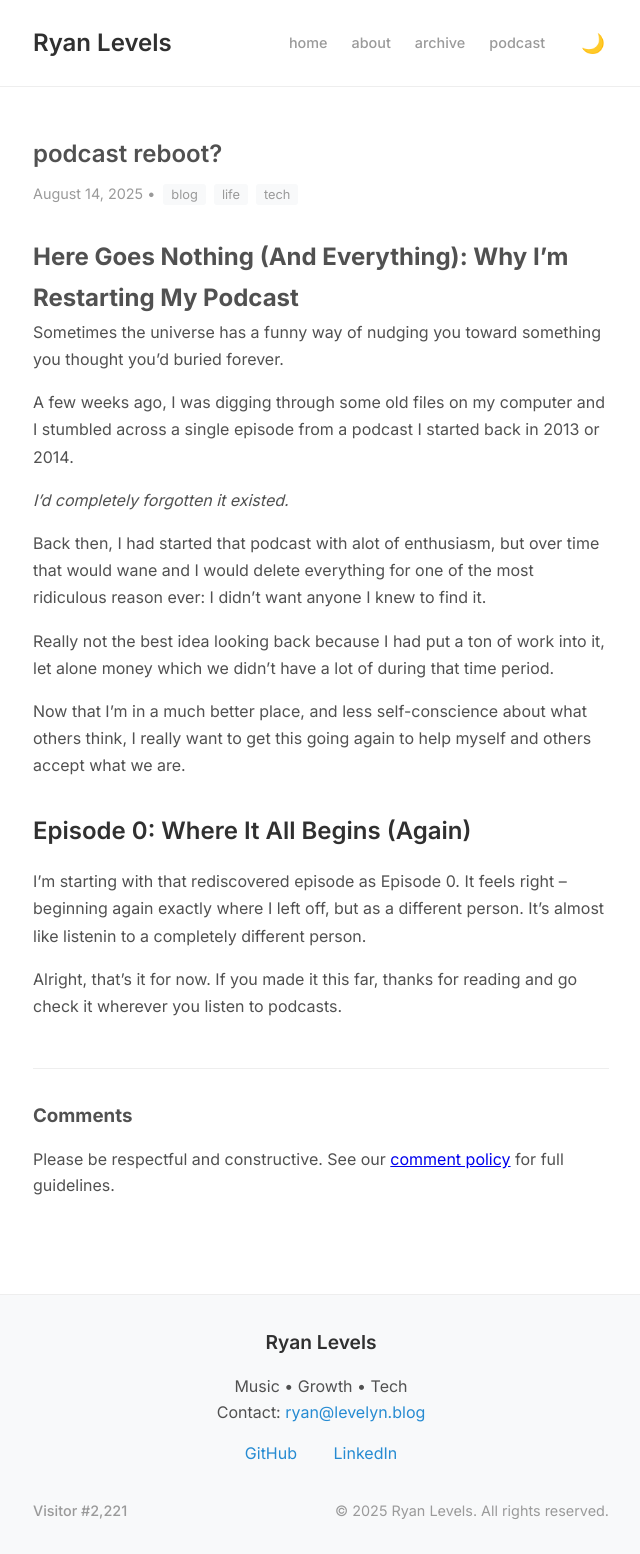
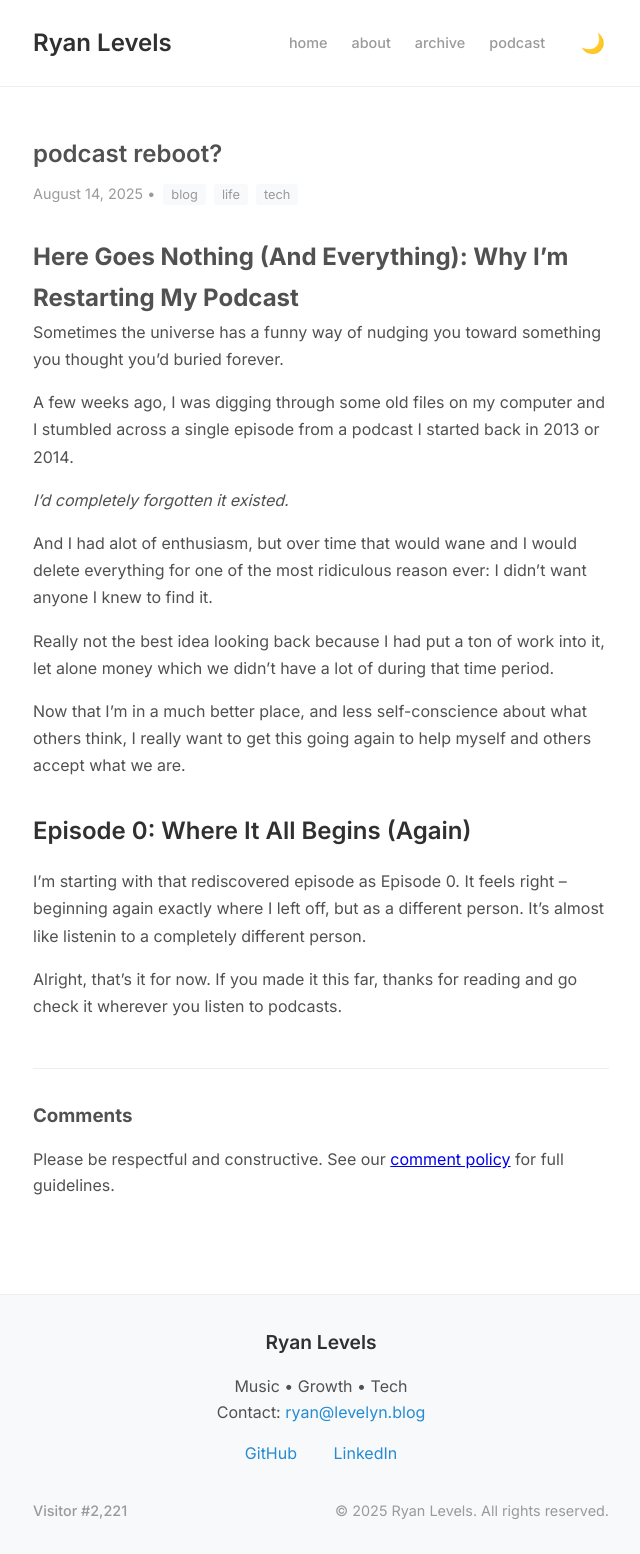
Before and after one commit to talemache/talemache.github.io, a Jekyll site: the page built from _posts/2025-08-14-pdcast.md, in a window 1280 px wide. Shown: the whole page, without its empty margins (319-959 px from the left). Built offline with Jekyll 4.4.1, drawn with Linux system fonts in a browser that asks for light colours; comment, search, counter and statistics services are not loaded.

Commit message:
typo in post fix

```diff
--- a/_posts/2025-08-14-pdcast.md
+++ b/_posts/2025-08-14-pdcast.md
@@ -13,7 +13,7 @@ A few weeks ago, I was digging through some old files on my computer and I stumb
 
 *I'd completely forgotten it existed.*
 
-Back then, I had started that podcast with alot of enthusiasm, but over time that would wane and I would delete everything for one of the most ridiculous reason ever: I didn't want anyone I knew to find it.
+And I had alot of enthusiasm, but over time that would wane and I would delete everything for one of the most ridiculous reason ever: I didn't want anyone I knew to find it.
 
 Really not the best idea looking back because I had put a ton of work into it, let alone money which we didn't have a lot of during that time period.
 
```
